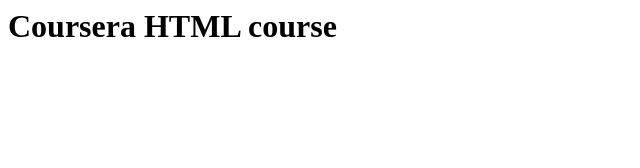
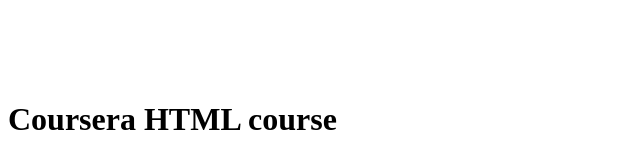
Before and after one commit to cheenu2000/Coursera-test, a plain HTML site: page index.html in a window 1280 px wide. Shown: the whole page, without its empty margins (0-640 px from the left). Drawn offline with Linux system fonts and the light colour scheme.

Commit message:
Small modification to the page

```diff
--- a/index.html
+++ b/index.html
@@ -2,7 +2,7 @@
 <head>
 <title>Coursera Test</title>
 </head>
-<body>
+<body><br><br><br><br><p>       </p>
 	<h1>Coursera  HTML course</h1>
 </body>
 </html>
```
